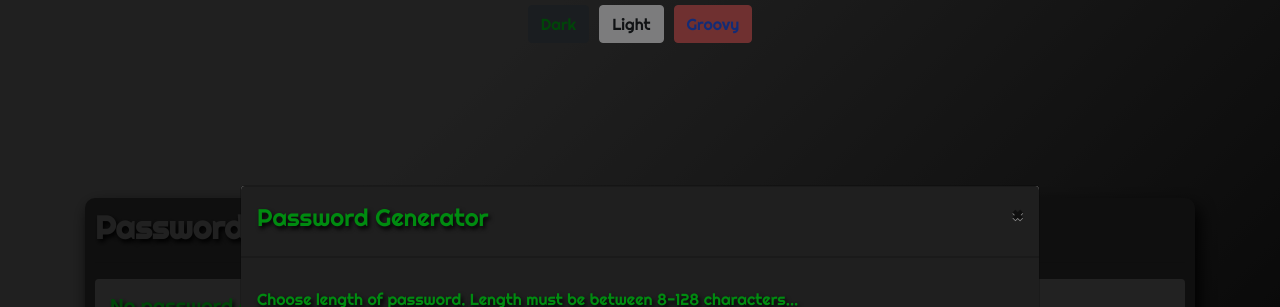
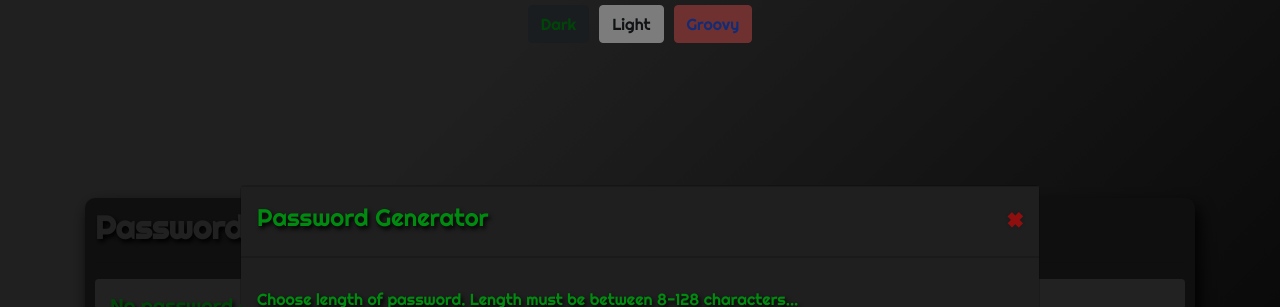
Before and after one commit to andrewvenson/Password_Generator, a React (Create React App) app: page / in a window 1280 px wide. Both pictures are taken after a click on the button "Generate Password". Shown: the top 307 px of the page. Built offline with nearby package versions, Linux system fonts and the light colour scheme.

Commit message:
added more styling, close button, no border radius on modal etc..

```diff
--- a/src/App.css
+++ b/src/App.css
@@ -32,3 +32,9 @@ body {
     font-size: 15px !important;
   }
 }
+
+.close span {
+  color: red !important;
+  text-shadow: 0px 0px 3px rgb(22, 22, 22) !important;
+  font-size: 35px !important;
+}
--- a/src/Components/Prompt.js
+++ b/src/Components/Prompt.js
@@ -72,7 +72,7 @@ const Prompt = (props) => {
               backgroundColor:
                 props.back["background"] === "dark" ? "#525252" : "whitesmoke",
               borderColor:
-                props.back["background"] === "dark" ? "#525252" : "whitesmoke",
+                props.back["background"] === "dark" ? "#525252" : "lightgray",
               boxShadow:
                 props.back["background"] === "dark"
                   ? "3px 4px 8px black"
--- a/src/Components/PromptModal.js
+++ b/src/Components/PromptModal.js
@@ -374,8 +374,9 @@ const PromptModal = (props) => {
           backgroundColor: "#1F1F1F",
           borderBottom: "1px solid #1a1a1a",
           borderTop: "1px solid #1a1a1a",
+          borderRadius: "0px",
         }
-      : { backgroundColor: "whitesmoke" };
+      : { backgroundColor: "whitesmoke", borderRadius: "0px" };
   };
 
   return (
```
